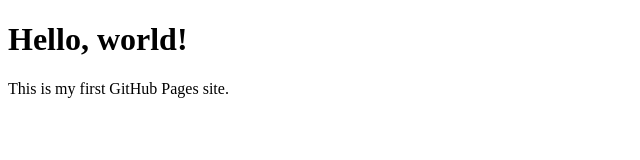
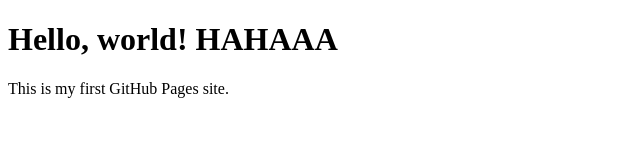
Before and after one commit to evitaromppanen/portfolio-site, a plain HTML site: page index.html in a window 1280 px wide. Shown: the whole page, without its empty margins (0-640 px from the left). Drawn offline with Linux system fonts and the light colour scheme.

Commit message:
Update index.html

```diff
--- a/index.html
+++ b/index.html
@@ -4,7 +4,7 @@
   <title>My First GitHub Page</title>
 </head>
 <body>
-  <h1>Hello, world!</h1>
+  <h1>Hello, world! HAHAAA</h1>
   <p>This is my first GitHub Pages site.</p>
 </body>
 </html>
```
